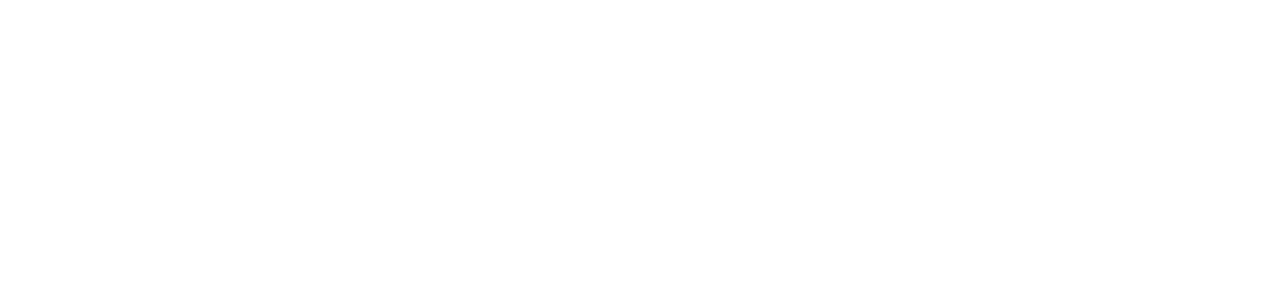
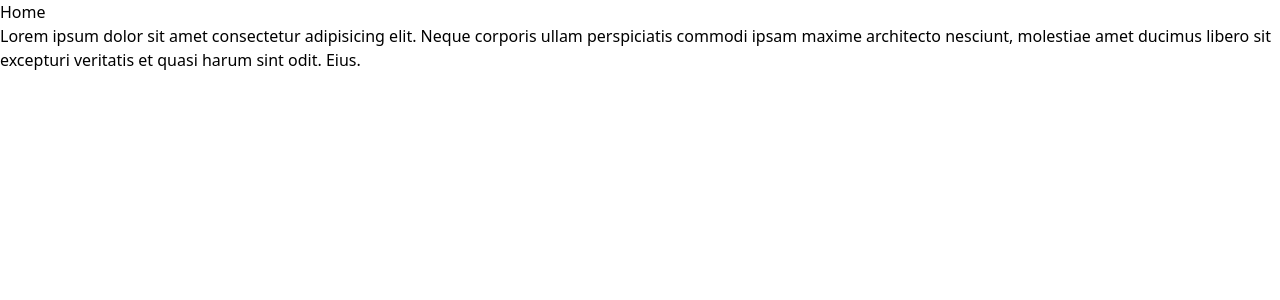
Before and after one commit to Grupo-02-Turma-JavaScript-07/Sistema-CRM-Front, a React (Vite) app: page / in a window 1280 px wide. Shown: the top 300 px of the page. Built offline with nearby package versions, Linux system fonts and the light colour scheme.

Commit message:
feat: initial Routes

```diff
--- a/src/App.tsx
+++ b/src/App.tsx
@@ -1,8 +1,21 @@
+import './App.css'
+import { BrowserRouter, Route, Routes } from 'react-router-dom';
+import Home from './pages/home/Home';
+
 function App() {
+
   return (
-    <div>
-
-    </div>
+    <>
+    <BrowserRouter>
+        <div className="min-h-[80vh]">
+          <Routes>
+            <Route path="/" element={<Home />} />
+            <Route path="/home" element={<Home />} />
+          </Routes>
+        </div>
+      {/* <Footer /> */}
+    </BrowserRouter>
+    </>
   )
 }
 
--- a/src/pages/home/Home.tsx
+++ b/src/pages/home/Home.tsx
@@ -2,7 +2,10 @@
 
 function Home() {
   return (
-    <div>Home</div>
+    <>
+      <div>Home</div>
+      <p>Lorem ipsum dolor sit amet consectetur adipisicing elit. Neque corporis ullam perspiciatis commodi ipsam maxime architecto nesciunt, molestiae amet ducimus libero sit excepturi veritatis et quasi harum sint odit. Eius.</p>
+    </>
   )
 }
 
```
